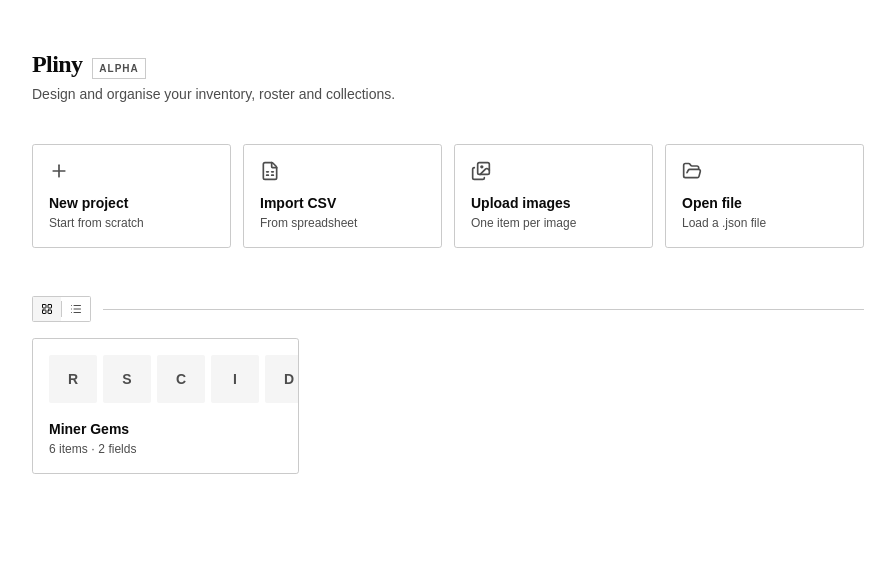
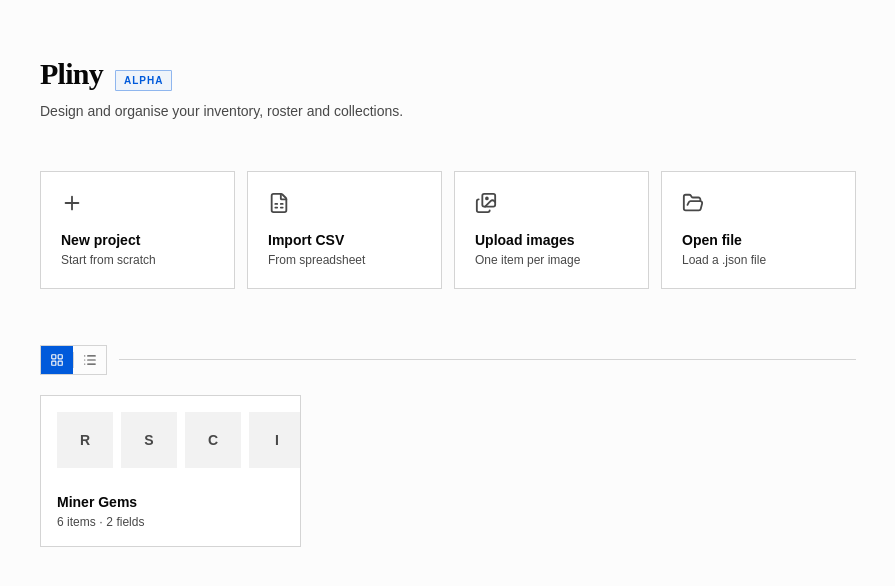
Before and after one commit to piotrweber/stash, a React (Vite) app: page / in a window 1280 px wide. Shown: the top 586 px of the page, without its empty margins (192-1087 px from the left). Built offline with nearby package versions, Linux system fonts and the light colour scheme.

Commit message:
Fix: accent color, icons

```diff
--- a/src/components/projects/ProjectsView.tsx
+++ b/src/components/projects/ProjectsView.tsx
@@ -1,7 +1,6 @@
 import { useState, useRef, useEffect } from 'react'
 import { createPortal } from 'react-dom'
 import { useCollectionStore } from '../../store/collectionStore'
-import { Button } from '@/components/ui/button'
 import { Plus, FileSpreadsheet, Images, FolderOpen, LayoutGrid, List, Copy, Trash2, Pencil, Download, FileJson, FileText } from 'lucide-react'
 import type { Collection } from '../../types/collection'
 
@@ -30,9 +29,7 @@ function exportCsv(project: Collection) {
   const blob = new Blob([csv], { type: 'text/csv' })
   const url = URL.createObjectURL(blob)
   const a = document.createElement('a')
-  a.href = url
-  a.download = `${project.meta.name}.csv`
-  a.click()
+  a.href = url; a.download = `${project.meta.name}.csv`; a.click()
   URL.revokeObjectURL(url)
 }
 
@@ -40,9 +37,7 @@ function exportJson(project: Collection) {
   const blob = new Blob([JSON.stringify(project, null, 2)], { type: 'application/json' })
   const url = URL.createObjectURL(blob)
   const a = document.createElement('a')
-  a.href = url
-  a.download = `${project.meta.name}.json`
-  a.click()
+  a.href = url; a.download = `${project.meta.name}.json`; a.click()
   URL.revokeObjectURL(url)
 }
 
@@ -50,7 +45,6 @@ export function ProjectsView({ onOpen }: ProjectsViewProps) {
   const { projects, createBlankProject, createProjectFromCsv, createProjectFromImages, deleteProject, duplicateProject, loadSample } = useCollectionStore()
   const [viewMode, setViewMode] = useState<'grid' | 'table'>('grid')
 
-  // Auto-seed sample project if store is empty
   useEffect(() => {
     if (projects.length === 0) loadSample()
   // eslint-disable-next-line react-hooks/exhaustive-deps
@@ -65,13 +59,10 @@ export function ProjectsView({ onOpen }: ProjectsViewProps) {
 
   const handleFromCsv = () => {
     const input = document.createElement('input')
-    input.type = 'file'
-    input.accept = '.csv'
+    input.type = 'file'; input.accept = '.csv'
     input.onchange = async () => {
-      const file = input.files?.[0]
-      if (!file) return
-      const text = await file.text()
-      createProjectFromCsv(file.name.replace(/\.csv$/i, ''), text)
+      const file = input.files?.[0]; if (!file) return
+      createProjectFromCsv(file.name.replace(/\.csv$/i, ''), await file.text())
       onOpen(useCollectionStore.getState().activeProjectId!)
     }
     input.click()
@@ -79,22 +70,14 @@ export function ProjectsView({ onOpen }: ProjectsViewProps) {
 
   const handleFromImages = () => {
     const input = document.createElement('input')
-    input.type = 'file'
-    input.accept = 'image/*'
-    input.multiple = true
+    input.type = 'file'; input.accept = 'image/*'; input.multiple = true
     input.onchange = async () => {
-      const files = Array.from(input.files ?? [])
-      if (!files.length) return
-      const images = await Promise.all(
-        files.map(
-          (file) =>
-            new Promise<{ name: string; dataUrl: string }>((resolve) => {
-              const reader = new FileReader()
-              reader.onload = () => resolve({ name: file.name.replace(/\.[^.]+$/, ''), dataUrl: reader.result as string })
-              reader.readAsDataURL(file)
-            }),
-        ),
-      )
+      const files = Array.from(input.files ?? []); if (!files.length) return
+      const images = await Promise.all(files.map(file => new Promise<{ name: string; dataUrl: string }>((resolve) => {
+        const reader = new FileReader()
+        reader.onload = () => resolve({ name: file.name.replace(/\.[^.]+$/, ''), dataUrl: reader.result as string })
+        reader.readAsDataURL(file)
+      })))
       const name = prompt('Project name:', images[0]?.name ?? 'Untitled project') ?? 'Untitled project'
       createProjectFromImages(name.trim() || 'Untitled project', images)
       onOpen(useCollectionStore.getState().activeProjectId!)
@@ -104,13 +87,10 @@ export function ProjectsView({ onOpen }: ProjectsViewProps) {
 
   const handleLoadFile = () => {
     const input = document.createElement('input')
-    input.type = 'file'
-    input.accept = '.json'
+    input.type = 'file'; input.accept = '.json'
     input.onchange = async () => {
-      const file = input.files?.[0]
-      if (!file) return
-      const text = await file.text()
-      useCollectionStore.getState().loadProjectFile(text)
+      const file = input.files?.[0]; if (!file) return
+      useCollectionStore.getState().loadProjectFile(await file.text())
       onOpen(useCollectionStore.getState().activeProjectId!)
     }
     input.click()
@@ -131,49 +111,48 @@ export function ProjectsView({ onOpen }: ProjectsViewProps) {
 
   return (
     <div className="flex-1 overflow-y-auto bg-background min-h-0">
-      <div className="max-w-4xl mx-auto px-8 py-12">
+      <div className="max-w-4xl mx-auto px-10 py-14">
 
         {/* Header */}
-        <div className="mb-10">
-          <div className="flex items-baseline gap-2.5 mb-1">
-            <h1 className="font-serif text-2xl font-semibold tracking-tight">Pliny</h1>
-            <span className="text-[10px] font-semibold uppercase tracking-widest text-muted-foreground border border-border px-1.5 py-0.5">Alpha</span>
+        <div className="mb-12">
+          <div className="flex items-baseline gap-3 mb-2">
+            <h1 className="font-serif text-3xl font-semibold tracking-tight text-foreground">Pliny</h1>
+            <span className="text-[10px] font-bold uppercase tracking-widest text-primary border border-primary/40 bg-primary/5 px-2 py-0.5 rounded-sm">Alpha</span>
           </div>
-          <p className="text-sm text-muted-foreground">Design and organise your inventory, roster and collections.</p>
+          <p className="text-sm text-muted-foreground leading-relaxed">Design and organise your inventory, roster and collections.</p>
         </div>
 
         {/* Create cards */}
-        <div className="grid grid-cols-4 gap-3 mb-12">
-          <CreateCard icon={<Plus size={20} />} label="New project" description="Start from scratch" onClick={handleNewBlank} />
-          <CreateCard icon={<FileSpreadsheet size={20} />} label="Import CSV" description="From spreadsheet" onClick={handleFromCsv} />
-          <CreateCard icon={<Images size={20} />} label="Upload images" description="One item per image" onClick={handleFromImages} />
-          <CreateCard icon={<FolderOpen size={20} />} label="Open file" description="Load a .json file" onClick={handleLoadFile} />
+        <div className="grid grid-cols-4 gap-3 mb-14">
+          <CreateCard icon={<Plus size={22} />} label="New project" description="Start from scratch" onClick={handleNewBlank} />
+          <CreateCard icon={<FileSpreadsheet size={22} />} label="Import CSV" description="From spreadsheet" onClick={handleFromCsv} />
+          <CreateCard icon={<Images size={22} />} label="Upload images" description="One item per image" onClick={handleFromImages} />
+          <CreateCard icon={<FolderOpen size={22} />} label="Open file" description="Load a .json file" onClick={handleLoadFile} />
         </div>
 
         {/* Projects list */}
         {projects.length > 0 && (
           <>
-            <div className="flex items-center gap-3 mb-4">
-              {/* View toggle — left side */}
-              <div className="flex items-center rounded-md border border-border overflow-hidden">
+            <div className="flex items-center gap-3 mb-5">
+              <div className="flex items-center border border-border overflow-hidden">
                 <button
                   onClick={() => setViewMode('grid')}
                   title="Grid view"
-                  className={`flex items-center justify-center w-7 h-6 transition-colors ${
-                    viewMode === 'grid' ? 'bg-muted text-foreground' : 'text-muted-foreground hover:text-foreground hover:bg-muted/50'
+                  className={`flex items-center justify-center w-8 h-7 transition-colors ${
+                    viewMode === 'grid' ? 'bg-primary text-primary-foreground' : 'text-muted-foreground hover:text-foreground hover:bg-muted/60'
                   }`}
                 >
-                  <LayoutGrid size={12} />
+                  <LayoutGrid size={14} />
                 </button>
                 <div className="w-px h-4 bg-border" />
                 <button
                   onClick={() => setViewMode('table')}
                   title="Table view"
-                  className={`flex items-center justify-center w-7 h-6 transition-colors ${
-                    viewMode === 'table' ? 'bg-muted text-foreground' : 'text-muted-foreground hover:text-foreground hover:bg-muted/50'
+                  className={`flex items-center justify-center w-8 h-7 transition-colors ${
+                    viewMode === 'table' ? 'bg-primary text-primary-foreground' : 'text-muted-foreground hover:text-foreground hover:bg-muted/60'
                   }`}
                 >
-                  <List size={12} />
+                  <List size={14} />
                 </button>
               </div>
               <div className="flex-1 h-px bg-border" />
@@ -182,36 +161,24 @@ export function ProjectsView({ onOpen }: ProjectsViewProps) {
             {viewMode === 'grid' ? (
               <div className="grid grid-cols-3 gap-4">
                 {sorted.map((project) => (
-                  <GridCard
-                    key={project.meta.id}
-                    project={project}
-                    onOpen={onOpen}
-                    onDelete={handleDelete}
-                    onDuplicate={handleDuplicate}
-                  />
+                  <GridCard key={project.meta.id} project={project} onOpen={onOpen} onDelete={handleDelete} onDuplicate={handleDuplicate} />
                 ))}
               </div>
             ) : (
-              <div className="rounded-xl border border-border overflow-hidden">
+              <div className="border border-border overflow-hidden">
                 <table className="w-full text-sm">
                   <thead>
-                    <tr className="bg-muted/50 border-b border-border">
-                      <th className="text-left px-4 py-2.5 text-xs font-semibold text-muted-foreground uppercase tracking-wide">Name</th>
-                      <th className="text-left px-4 py-2.5 text-xs font-semibold text-muted-foreground uppercase tracking-wide">Items</th>
-                      <th className="text-left px-4 py-2.5 text-xs font-semibold text-muted-foreground uppercase tracking-wide">Fields</th>
-                      <th className="text-left px-4 py-2.5 text-xs font-semibold text-muted-foreground uppercase tracking-wide">Updated</th>
-                      <th className="px-4 py-2.5" />
+                    <tr className="bg-muted/60 border-b border-border">
+                      <th className="text-left px-5 py-3 text-xs font-semibold text-muted-foreground uppercase tracking-wide">Name</th>
+                      <th className="text-left px-5 py-3 text-xs font-semibold text-muted-foreground uppercase tracking-wide">Items</th>
+                      <th className="text-left px-5 py-3 text-xs font-semibold text-muted-foreground uppercase tracking-wide">Fields</th>
+                      <th className="text-left px-5 py-3 text-xs font-semibold text-muted-foreground uppercase tracking-wide">Updated</th>
+                      <th className="px-5 py-3" />
                     </tr>
                   </thead>
                   <tbody className="divide-y divide-border">
                     {sorted.map((project) => (
-                      <TableRow
-                        key={project.meta.id}
-                        project={project}
-                        onOpen={onOpen}
-                        onDelete={handleDelete}
-                        onDuplicate={handleDuplicate}
-                      />
+                      <TableRow key={project.meta.id} project={project} onOpen={onOpen} onDelete={handleDelete} onDuplicate={handleDuplicate} />
                     ))}
                   </tbody>
                 </table>
@@ -226,7 +193,7 @@ export function ProjectsView({ onOpen }: ProjectsViewProps) {
 
 // ─── Grid card ────────────────────────────────────────────────────────────────
 
-function GridCard({ project, onOpen, onDelete, onDuplicate }: {
+function GridCard({ project, onOpen, onDelete }: {
   project: Collection
   onOpen: (id: string) => void
   onDelete: (e: React.MouseEvent, id: string, name: string) => void
@@ -235,35 +202,35 @@ function GridCard({ project, onOpen, onDelete, onDuplicate }: {
   return (
     <button
       onClick={() => onOpen(project.meta.id)}
-      className="group relative bg-card rounded-xl border border-border text-left hover:border-primary/40 transition-all duration-150 overflow-hidden cursor-pointer"
+      className="group relative bg-card text-left border border-border hover:border-primary/50 hover:shadow-sm transition-all duration-150 overflow-hidden cursor-pointer"
     >
       <button
         onClick={(e) => onDelete(e, project.meta.id, project.meta.name)}
-        className="absolute top-2.5 right-2.5 opacity-0 group-hover:opacity-100 w-6 h-6 flex items-center justify-center rounded-md text-muted-foreground hover:text-destructive hover:bg-destructive/10 transition-all cursor-pointer"
+        className="absolute top-3 right-3 opacity-0 group-hover:opacity-100 w-6 h-6 flex items-center justify-center text-muted-foreground hover:text-destructive hover:bg-destructive/10 transition-all cursor-pointer"
       >
         ×
       </button>
-      <div className="flex gap-1.5 p-4 pb-3 h-20 overflow-hidden">
+      <div className="flex gap-2 p-4 pb-3 h-24 overflow-hidden">
         {project.items.slice(0, 5).map((item) =>
           item.imagePath ? (
-            <div key={item.id} className="w-12 h-12 rounded-lg shrink-0 overflow-hidden bg-muted">
+            <div key={item.id} className="w-14 h-14 shrink-0 overflow-hidden bg-muted">
               <img src={item.imagePath} alt={item.name} className="w-full h-full object-contain" />
             </div>
           ) : (
-            <div key={item.id} className="w-12 h-12 rounded-lg shrink-0 bg-muted flex items-center justify-center">
+            <div key={item.id} className="w-14 h-14 shrink-0 bg-muted flex items-center justify-center">
               <span className="text-sm font-semibold text-muted-foreground">{item.name.charAt(0).toUpperCase()}</span>
             </div>
           )
         )}
         {project.items.length === 0 && (
-          <div className="w-full h-12 rounded-lg bg-muted/50 flex items-center justify-center">
+          <div className="w-full h-14 bg-muted/50 flex items-center justify-center">
             <span className="text-xs text-muted-foreground">Empty</span>
           </div>
         )}
       </div>
       <div className="px-4 pb-4">
-        <p className="text-sm font-semibold text-foreground truncate pr-6">{project.meta.name}</p>
-        <p className="text-xs text-muted-foreground mt-0.5">
+        <p className="text-sm font-semibold text-foreground truncate pr-6 mb-0.5">{project.meta.name}</p>
+        <p className="text-xs text-muted-foreground">
           {project.items.length} {project.items.length === 1 ? 'item' : 'items'}
           {project.schema.fields.length > 0 && ` · ${project.schema.fields.length} fields`}
         </p>
@@ -287,14 +254,14 @@ function TableRow({ project, onOpen, onDelete, onDuplicate }: {
   const [exportPos, setExportPos] = useState<{ top: number; left: number } | null>(null)
   const exportBtnRef = useRef<HTMLButtonElement>(null)
 
+  useEffect(() => { setNameDraft(project.meta.name) }, [project.meta.name])
+
   useEffect(() => {
     if (!exportOpen) return
     const close = () => setExportOpen(false)
     document.addEventListener('mousedown', close)
     return () => document.removeEventListener('mousedown', close)
   }, [exportOpen])
-
-  useEffect(() => { setNameDraft(project.meta.name) }, [project.meta.name])
 
   const commitRename = () => {
     const trimmed = nameDraft.trim()
@@ -309,14 +276,14 @@ function TableRow({ project, onOpen, onDelete, onDuplicate }: {
     e.stopPropagation()
     if (!exportBtnRef.current) return
     const r = exportBtnRef.current.getBoundingClientRect()
-    setExportPos({ top: r.bottom + 4, left: r.right - 140 })
+    setExportPos({ top: r.bottom + 4, left: r.right - 150 })
     setExportOpen(true)
   }
 
   return (
-    <tr className="group bg-card hover:bg-muted/30 transition-colors">
-      <td className="px-4 py-3">
-        <div className="flex items-center gap-1.5">
+    <tr className="group bg-card hover:bg-accent/30 transition-colors">
+      <td className="px-5 py-3.5">
+        <div className="flex items-center gap-2">
           {editing ? (
             <input
               autoFocus
@@ -340,63 +307,39 @@ function TableRow({ project, onOpen, onDelete, onDuplicate }: {
           )}
           <button
             onClick={(e) => { e.stopPropagation(); setEditing((v) => !v) }}
-            className="p-0.5 text-muted-foreground opacity-0 group-hover:opacity-100 hover:text-foreground transition-all"
+            className="p-0.5 text-muted-foreground opacity-0 group-hover:opacity-100 hover:text-primary transition-all"
           >
-            <Pencil size={11} />
+            <Pencil size={12} />
           </button>
         </div>
       </td>
-      <td className="px-4 py-3 text-muted-foreground">{project.items.length}</td>
-      <td className="px-4 py-3 text-muted-foreground">{project.schema.fields.length}</td>
-      <td className="px-4 py-3 text-muted-foreground text-xs">{formatDate(project.meta.updatedAt)}</td>
-      <td className="px-4 py-3">
+      <td className="px-5 py-3.5 text-sm text-muted-foreground">{project.items.length}</td>
+      <td className="px-5 py-3.5 text-sm text-muted-foreground">{project.schema.fields.length}</td>
+      <td className="px-5 py-3.5 text-xs text-muted-foreground">{formatDate(project.meta.updatedAt)}</td>
+      <td className="px-5 py-3.5">
         <div className="flex items-center gap-1 justify-end">
-          <button
-            ref={exportBtnRef}
-            onClick={openExport}
-            title="Export"
-            className="flex items-center gap-1.5 px-2 py-1 text-xs font-medium text-muted-foreground hover:text-foreground hover:bg-muted rounded-md transition-colors cursor-pointer"
-          >
-            <Download size={12} />
-            Export
-          </button>
-          <button
-            onClick={(e) => onDuplicate(e, project.meta.id)}
-            title="Duplicate"
-            className="flex items-center gap-1.5 px-2 py-1 text-xs font-medium text-muted-foreground hover:text-foreground hover:bg-muted rounded-md transition-colors cursor-pointer"
-          >
-            <Copy size={12} />
-            Duplicate
-          </button>
-          <button
-            onClick={(e) => onDelete(e, project.meta.id, project.meta.name)}
-            title="Delete"
-            className="flex items-center gap-1.5 px-2 py-1 text-xs font-medium text-muted-foreground hover:text-destructive hover:bg-destructive/10 rounded-md transition-colors cursor-pointer"
-          >
-            <Trash2 size={12} />
-            Delete
-          </button>
+          <ActionBtn ref={exportBtnRef} icon={<Download size={13} />} label="Export" onClick={openExport} />
+          <ActionBtn icon={<Copy size={13} />} label="Duplicate" onClick={(e) => onDuplicate(e, project.meta.id)} />
+          <ActionBtn icon={<Trash2 size={13} />} label="Delete" danger onClick={(e) => onDelete(e, project.meta.id, project.meta.name)} />
         </div>
 
         {exportOpen && exportPos && createPortal(
           <div
-            style={{ position: 'fixed', top: exportPos.top, left: exportPos.left, width: 140, zIndex: 9999 }}
-            className="bg-popover border border-border py-1"
+            style={{ position: 'fixed', top: exportPos.top, left: exportPos.left, width: 150, zIndex: 9999 }}
+            className="bg-popover border border-border py-1 shadow-md"
             onMouseDown={(e) => e.stopPropagation()}
           >
             <button
               onClick={() => { exportCsv(project); setExportOpen(false) }}
-              className="w-full flex items-center gap-2 px-3 py-2 text-xs text-foreground hover:bg-muted/50 transition-colors"
+              className="w-full flex items-center gap-2.5 px-4 py-2 text-sm text-foreground hover:bg-accent hover:text-accent-foreground transition-colors"
             >
-              <FileText size={12} />
-              Export as CSV
+              <FileText size={14} />CSV
             </button>
             <button
               onClick={() => { exportJson(project); setExportOpen(false) }}
-              className="w-full flex items-center gap-2 px-3 py-2 text-xs text-foreground hover:bg-muted/50 transition-colors"
+              className="w-full flex items-center gap-2.5 px-4 py-2 text-sm text-foreground hover:bg-accent hover:text-accent-foreground transition-colors"
             >
-              <FileJson size={12} />
-              Export as JSON
+              <FileJson size={14} />JSON
             </button>
           </div>,
           document.body,
@@ -405,6 +348,28 @@ function TableRow({ project, onOpen, onDelete, onDuplicate }: {
     </tr>
   )
 }
+
+// ─── Action button ────────────────────────────────────────────────────────────
+
+const ActionBtn = ({ icon, label, onClick, danger = false, ref }: {
+  icon: React.ReactNode
+  label: string
+  onClick: (e: React.MouseEvent) => void
+  danger?: boolean
+  ref?: React.RefObject<HTMLButtonElement>
+}) => (
+  <button
+    ref={ref}
+    onClick={onClick}
+    className={`flex items-center gap-1.5 px-2.5 py-1.5 text-xs font-medium rounded transition-colors cursor-pointer ${
+      danger
+        ? 'text-muted-foreground hover:text-destructive hover:bg-destructive/10'
+        : 'text-muted-foreground hover:text-primary hover:bg-primary/8'
+    }`}
+  >
+    {icon}{label}
+  </button>
+)
 
 // ─── Create card ──────────────────────────────────────────────────────────────
 
@@ -417,12 +382,12 @@ function CreateCard({ icon, label, description, onClick }: {
   return (
     <button
       onClick={onClick}
-      className="flex flex-col items-start gap-3 bg-card border border-border rounded-xl p-4 text-left hover:border-primary/40 transition-all duration-150 group cursor-pointer"
+      className="group flex flex-col items-start gap-4 bg-card border border-border p-5 text-left hover:border-primary/60 hover:bg-accent/20 transition-all duration-150 cursor-pointer"
     >
       <span className="text-muted-foreground group-hover:text-primary transition-colors">{icon}</span>
       <div>
-        <p className="text-sm font-semibold text-foreground">{label}</p>
-        <p className="text-xs text-muted-foreground mt-0.5">{description}</p>
+        <p className="text-sm font-semibold text-foreground mb-0.5">{label}</p>
+        <p className="text-xs text-muted-foreground">{description}</p>
       </div>
     </button>
   )
--- a/src/index.css
+++ b/src/index.css
@@ -72,24 +72,24 @@ body {
 }
 
 :root {
-  --background: oklch(1 0 0);
-  --foreground: oklch(0.145 0 0);
+  --background: oklch(0.99 0 0);
+  --foreground: oklch(0.13 0 0);
   --card: oklch(1 0 0);
-  --card-foreground: oklch(0.145 0 0);
+  --card-foreground: oklch(0.13 0 0);
   --popover: oklch(1 0 0);
-  --popover-foreground: oklch(0.145 0 0);
-  --primary: oklch(0.511 0.262 276.966);
-  --primary-foreground: oklch(0.985 0 0);
-  --secondary: oklch(0.97 0 0);
-  --secondary-foreground: oklch(0.205 0 0);
-  --muted: oklch(0.97 0 0);
-  --muted-foreground: oklch(0.42 0 0);
-  --accent: oklch(0.962 0.018 272.314);
-  --accent-foreground: oklch(0.379 0.146 265.755);
+  --popover-foreground: oklch(0.13 0 0);
+  --primary: oklch(0.50 0.22 255);
+  --primary-foreground: oklch(0.98 0 0);
+  --secondary: oklch(0.96 0 0);
+  --secondary-foreground: oklch(0.18 0 0);
+  --muted: oklch(0.96 0 0);
+  --muted-foreground: oklch(0.40 0 0);
+  --accent: oklch(0.94 0.04 255);
+  --accent-foreground: oklch(0.35 0.16 255);
   --destructive: oklch(0.577 0.245 27.325);
-  --border: oklch(0.84 0 0);
-  --input: oklch(0.84 0 0);
-  --ring: oklch(0.511 0.262 276.966);
+  --border: oklch(0.87 0 0);
+  --input: oklch(0.87 0 0);
+  --ring: oklch(0.50 0.22 255);
   --chart-1: oklch(0.511 0.262 276.966);
   --chart-2: oklch(0.556 0 0);
   --chart-3: oklch(0.439 0 0);
```
Also changed, not shown: src/components/shared/FilterSortBar.tsx (+18 -18 lines), src/components/table/TableView.tsx (+31 -38 lines).
